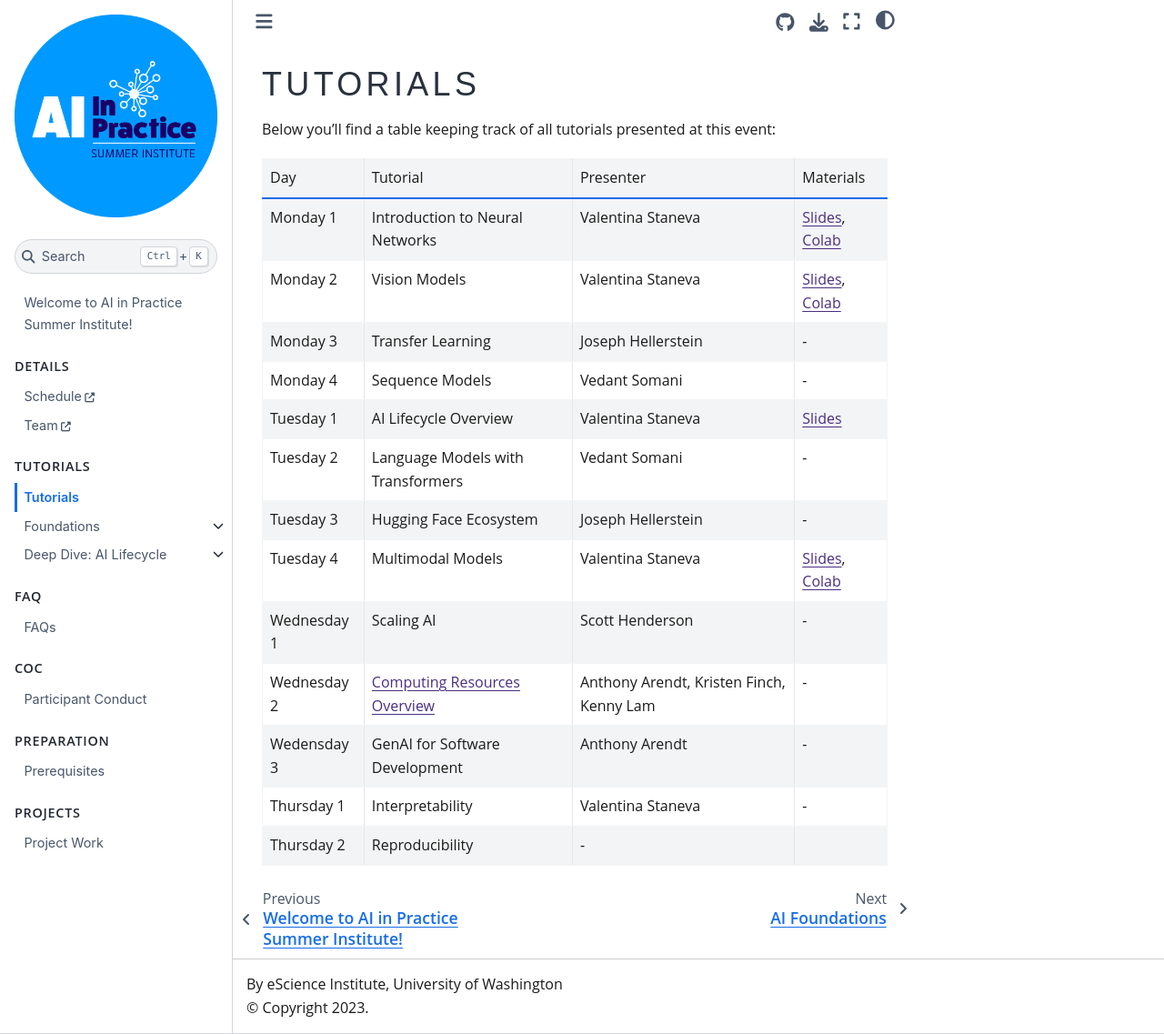
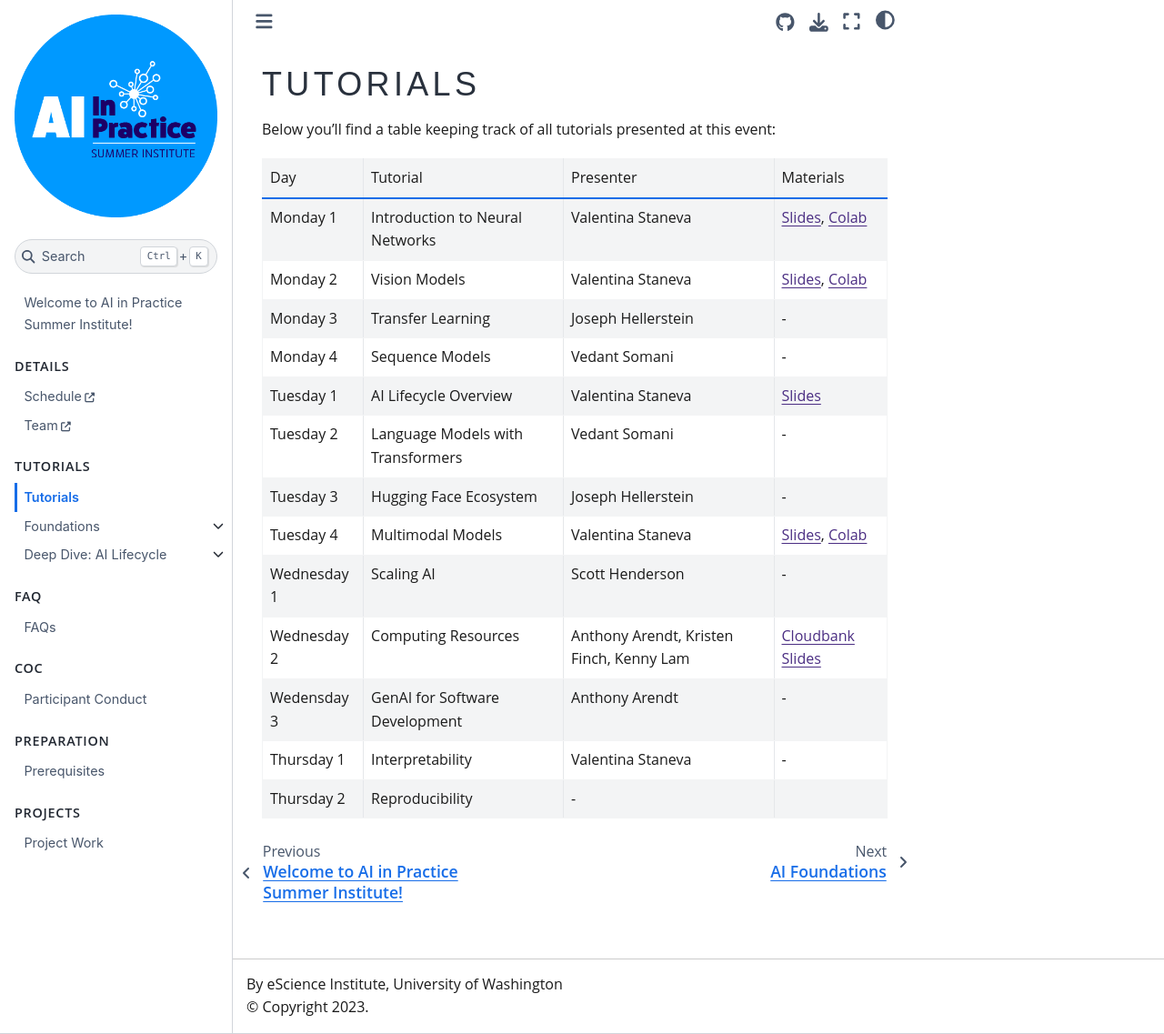
Before and after one commit to uwescience/ai-in-practice, a Jupyter Book: the page built from book/tutorials/index.md, in a window 1280 px wide and 1137 px high. Shown: the whole window at 91% size. Built offline with Jupyter Book 1.0.4 settings and Sphinx 7.4.7 and the Sphinx Book theme 1.1.4, drawn with Linux system fonts in a browser that asks for light colours; some web fonts are replaced; pages that are not in the unit, such as notebooks, are missing from menus.

Commit message:
fix computing resources row to be consistent with others

```diff
--- a/book/tutorials/index.md
+++ b/book/tutorials/index.md
@@ -13,7 +13,7 @@ Below you'll find a table keeping track of all tutorials presented at this event
 | Tuesday 3| Hugging Face Ecosystem | Joseph Hellerstein | - |
 | Tuesday 4| Multimodal Models | Valentina Staneva | [Slides](https://docs.google.com/presentation/d/1fj42Heg1ydXhbQvjUZnhb-gEHckSeN8bHhI29wDRjyw/edit?usp=sharing), [Colab](https://colab.research.google.com/drive/1H0XzwBHbTNRxYOclV_Xhxd-_aEJcH9Ss?usp=sharing) |
 | Wednesday 1 | Scaling AI| Scott Henderson | - |
-| Wednesday 2 | <a href="computing-resources/cloudbank.html" target="_blank" rel="noopener noreferrer">Computing Resources Overview</a> | Anthony Arendt, Kristen Finch, Kenny Lam | - |
+| Wednesday 2 | Computing Resources | Anthony Arendt, Kristen Finch, Kenny Lam | <a href="computing-resources/cloudbank.html" target="_blank" rel="noopener noreferrer">Cloudbank Slides</a> |
 | Wedensday 3 | GenAI for Software Development | Anthony Arendt | - |
 | Thursday 1| Interpretability | Valentina Staneva | - |
 | Thursday 2| Reproducibility | - |
```
